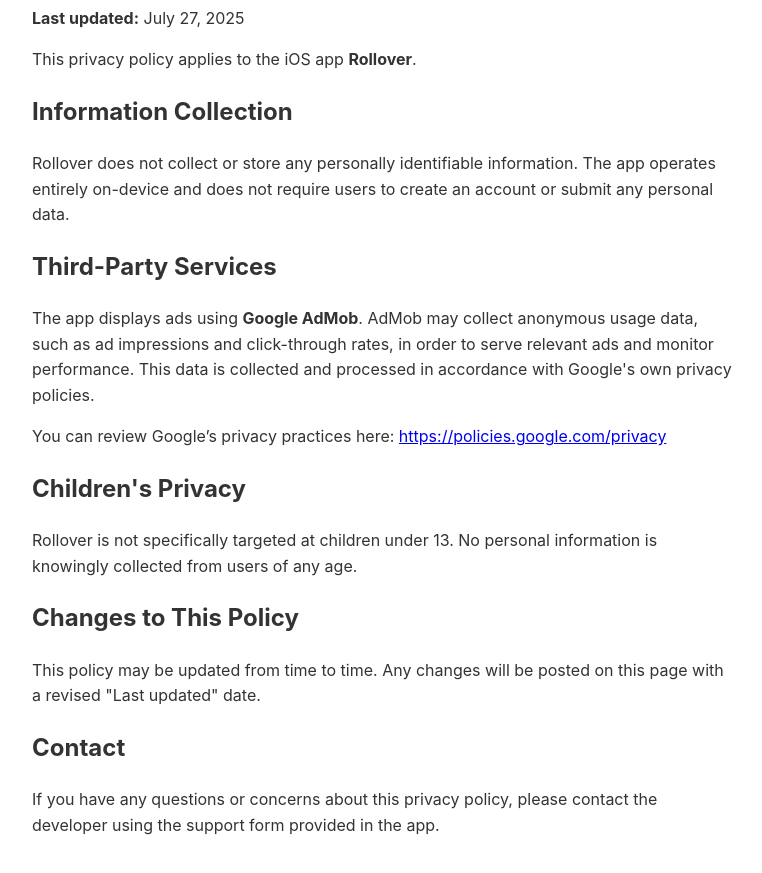
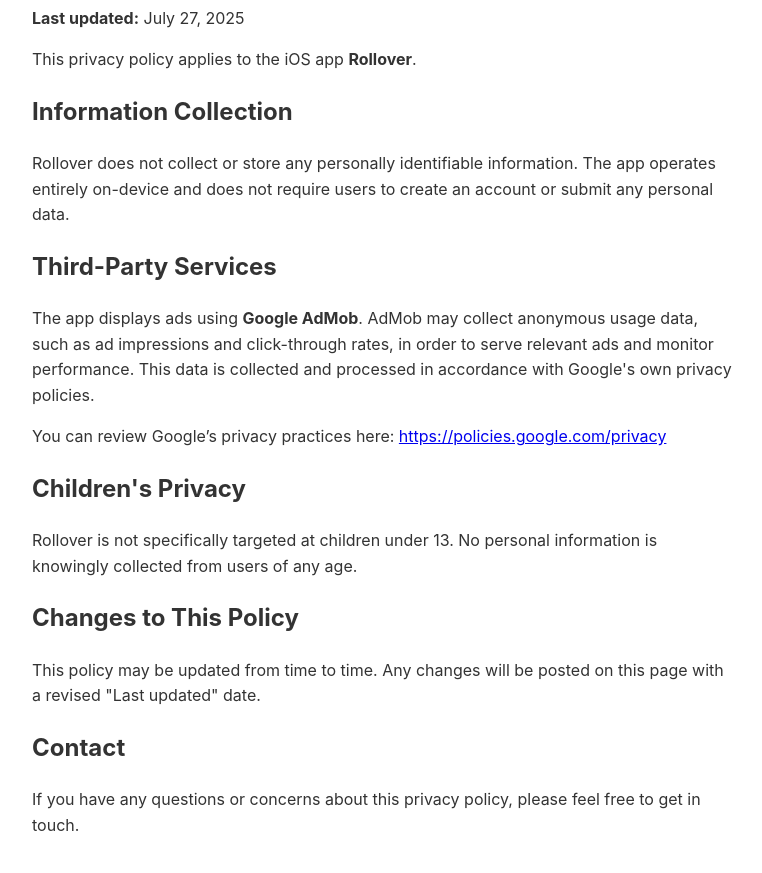
Before and after one commit to AILanguagePlay/Rollover-Privacy, a plain HTML site: page index.html in a window 1280 px wide. Shown: the part 107-980 px from the top of the page, without its empty margins (258-1020 px from the left). Drawn offline with Linux system fonts and the light colour scheme.

Commit message:
Added link to contact form

```diff
--- a/index.html
+++ b/index.html
@@ -40,6 +40,6 @@
     <p>This policy may be updated from time to time. Any changes will be posted on this page with a revised "Last updated" date.</p>
 
     <h2>Contact</h2>
-    <p>If you have any questions or concerns about this privacy policy, please contact the developer using the support form provided in the app.</p>
+    <p>If you have any questions or concerns about this privacy policy, please feel free to <a link="https://eu-submit.jotform.com/252025012236340">get in touch</a>.</p>
 </body>
 </html>
```
